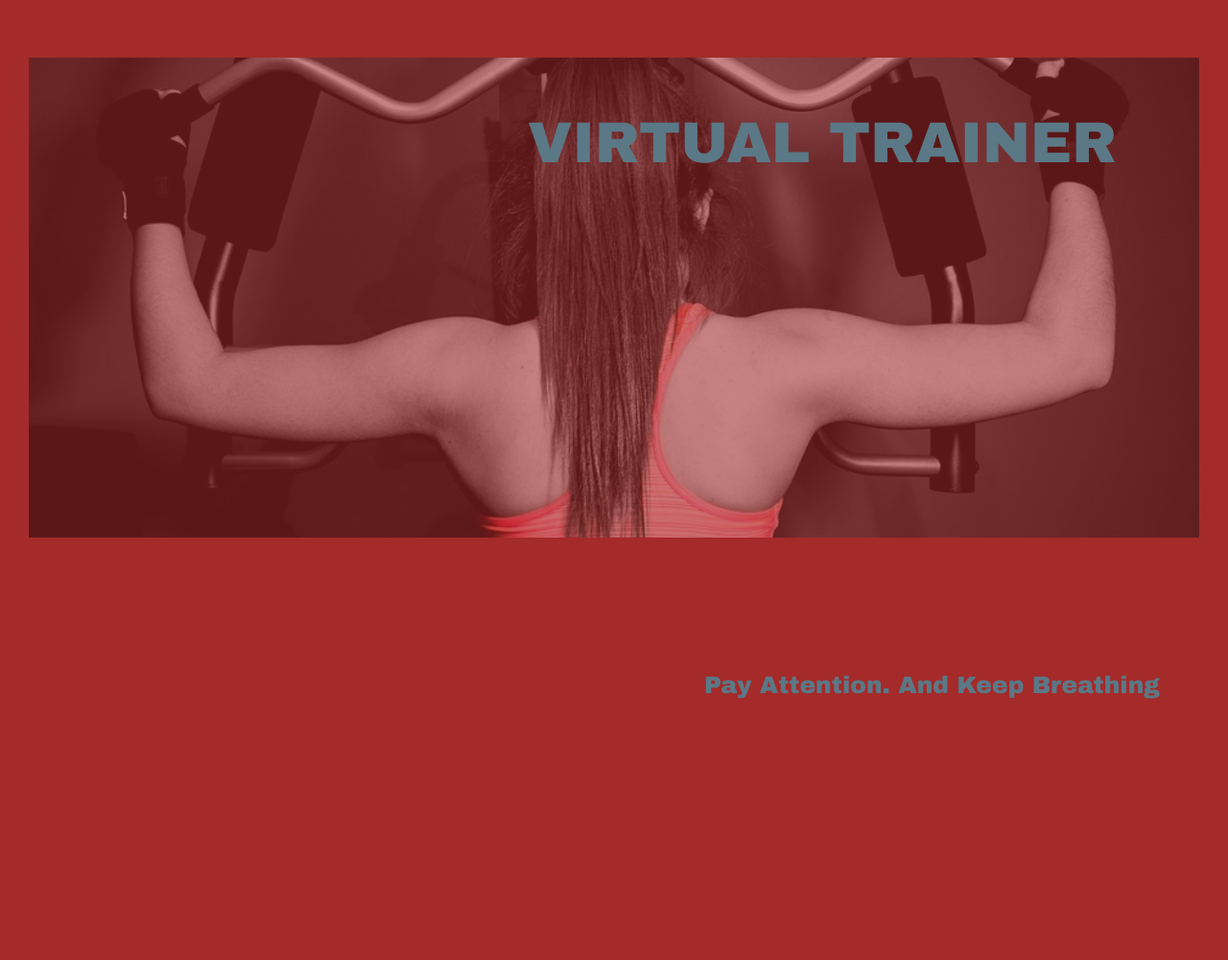
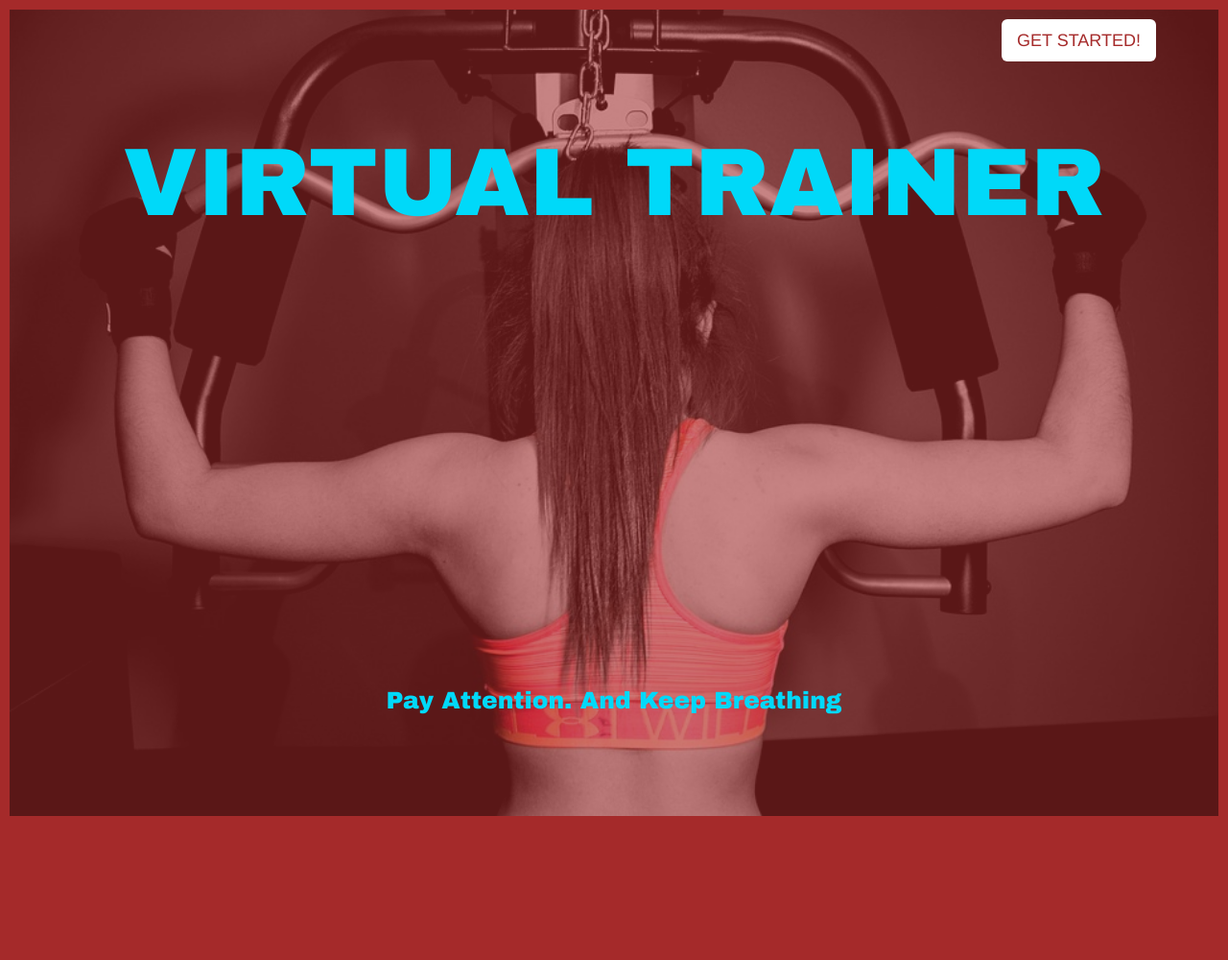
Before and after one commit to larkspur78/capstone, a Django app: page / in a window 1280 px wide. Shown: the whole page at 96% size. Before the commit the page ends 728 px from the top, so only its background shows below. Run offline with Django 3.2, Linux system fonts and the light colour scheme; some libraries are stand-ins or nearby versions.

Commit message:
fix layout of homepage

```diff
--- a/virtualtrainer/static/styles.css
+++ b/virtualtrainer/static/styles.css
@@ -4,7 +4,6 @@ body {
 
 .btns {
   float: right;
-  left: 75%;
   padding: 5px 10px;
   border: 0 none;
   font-weight: 600;
@@ -16,13 +15,6 @@ body {
   display: inline;
   padding: 5px 10px;
   color: #00d9f9;
-}
-
-.inlinehtwo {
-}
-
-.container {
-  padding: 10px 20px;
 }
 
 .imageback {
@@ -37,48 +29,62 @@ body {
   left: 50px;
 }
 
-.homepagetitle a {
+.homepagetitle {
+  text-align: center;
   position: absolute;
   box-sizing: border-box;
+  width: 100%;
+  left: 0;
   top: 16px;
-  right: 16px;
-  font-family: 'Arial Black', 'Arial Bold', Gadget, sans-serif; font-size: 60px; font-style: normal; font-variant: normal; font-weight: 500;
+  font-family: 'Arial Black', 'Arial Bold', Gadget, sans-serif; font-size: 100px; font-style: normal; font-variant: normal; font-weight: 500;
   padding: 10rem;
   color: #00d9f9;
+
 }
 
-.homepagetitle a:hover {
+/*.homepagetitle a:hover {
   text-decoration: none;
   color: white;
-}
-
-.homepagetitle a {
-  color: #00d9f9;
-}
+}*/
 
 .quotes {
+  text-align: center;
   display: none;
   position: absolute;
-  bottom: 16px;
-  right: 16px;
-  padding: 5rem;
-  padding: 50px 55px;
+  bottom: 5rem;
+  left: 0;
+  width: 100%;
   color: #00d9f9;
   font-family: 'Arial Black', Gadget, sans-serif; font-size: 25px; font-style: normal; font-variant: normal; font-weight: 300; line-height: 20px;
 }
 
 .homepagephoto {
-  background-position: center center;
+  z-index: -1;
+  position: absolute;
   background-image: url("/static/virtualtrainerimages/workout.jpg");
-  background-size: cover;
-  min-height: 50rem;
+  background-position: center 1rem;
+  background-repeat: no-repeat;
+  background-size: calc(100% - 2rem);
+  min-height: 100rem;
   width: 100%;
   vertical-align: middle;
   opacity: .45;
 }
 
-.wrapped {
+/*.container {
   box-sizing: border-box;
   padding: 3rem;
   margin-top: 1rem;
+}*/
+
+.container {
+  border: 1rem;
+  padding: 10px 20px;
 }
+
+.container a {
+  text-decoration: none;
+  color: brown;
+  float: right;
+  margin-top: 1rem;
+}
--- a/virtualtrainer/templates/virtualtrainer/home.html
+++ b/virtualtrainer/templates/virtualtrainer/home.html
@@ -9,12 +9,12 @@
     <link rel="stylesheet" type="text/css" href="{% static 'styles.css' %}">
   </head>
   <body>
-    <div class="wrapped">
-      <div class="homepagephoto">
-      <h1 class="homepagetitle"><a href="{% url 'musclegroups' %}">VIRTUAL TRAINER</a></h1>
+    <div class="homepagephoto"></div>
+    <div class="container">
+      <h1 class="homepagetitle">VIRTUAL TRAINER</h1>
+      <a class="btn-lg btn-default pull-right" href="{% url 'musclegroups' %}" role="button">GET STARTED!</a>
       <h2 class="quotes">Don't Let Starting Stop You</h2>
       <h2 class="quotes">Pay Attention. And Keep Breathing</h2>
-      </div>
     </div>
     <script src="https://ajax.googleapis.com/ajax/libs/jquery/2.2.2/jquery.min.js"></script>
     <script src= "{% static 'quotes.js' %}" type="text/javascript"></script>
--- a/virtualtrainer/templates/virtualtrainer/musclegroups.html
+++ b/virtualtrainer/templates/virtualtrainer/musclegroups.html
@@ -5,7 +5,7 @@
 {% endblock %}
 {% block main %}
 {% load static from staticfiles %}
-<h2 class="inlinehtwo">CHOOSE THE MUSCLE GROUPS YOU WISH TO STRENGTHEN</h2>
+<h1 class="inlinetwo">CHOOSE THE MUSCLE GROUPS YOU WISH TO STRENGTHEN</h2>
 <div class="container-fluid">
   <img src="{% static "virtualtrainerimages/front.png" %}" alt="Front"/>
   <img  src="{% static "virtualtrainerimages/back.png" %}" alt="Back"/>
```
Also changed, not shown: virtualtrainer/static/virtualtrainerimages/back.png, virtualtrainer/static/virtualtrainerimages/front.png.
